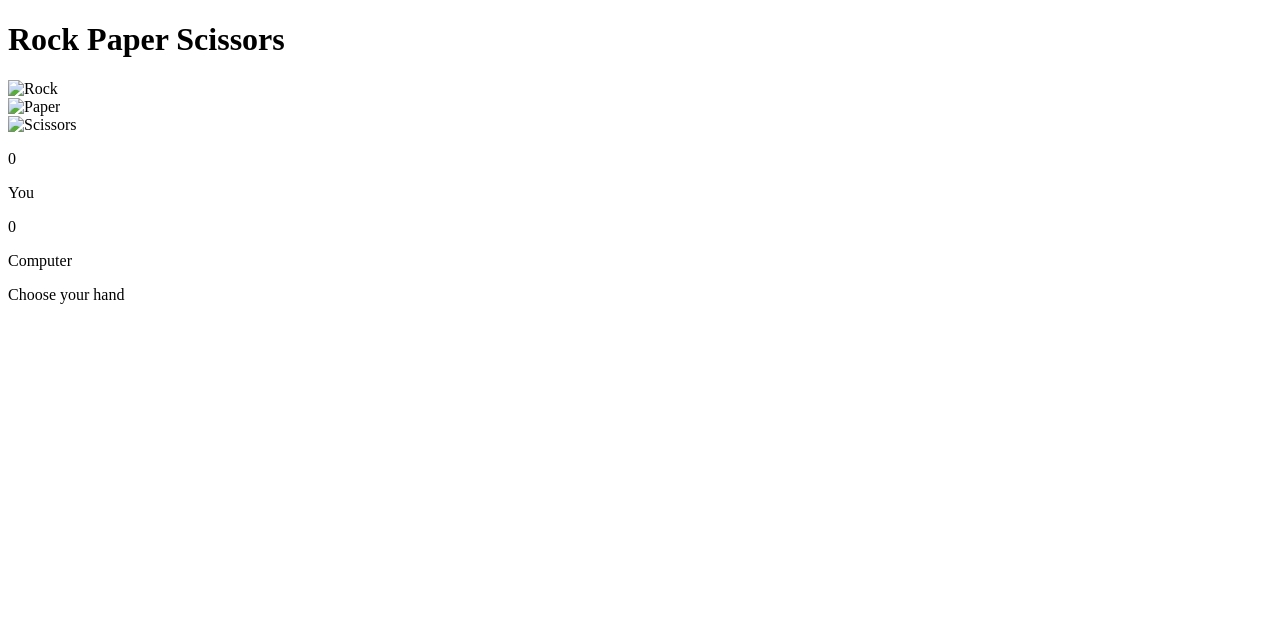
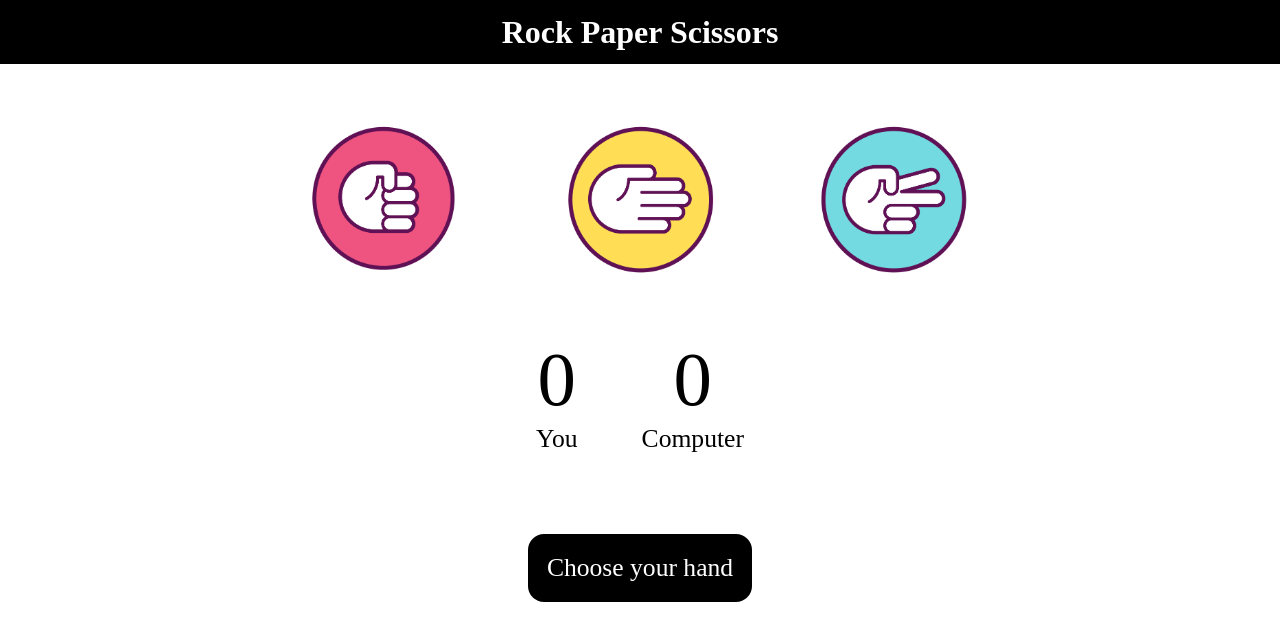
Before and after one commit to chYedukondalusrinivas/WebsiteProjects, a plain HTML site: page Rock_game/index.html in a window 1280 px wide. Drawn offline with Linux system fonts and the light colour scheme.

Commit message:
Update index.html

```diff
--- a/Rock_game/index.html
+++ b/Rock_game/index.html
@@ -4,19 +4,19 @@
     <meta charset="UTF-8">
     <meta name="viewport" content="width=device-width, initial-scale=1.0">
     <title>Game</title>
-    <link rel="stylesheet" href=".styles.css">
+    <link rel="stylesheet" href="styles.css">
 </head>
 <body>
    <h1>Rock Paper Scissors</h1>
    <div class="symbols">
         <div class="symbol" id="rock">
-            <img src=".rock (1).png" alt="Rock">
+            <img src="rock (1).png" alt="Rock">
         </div>
         <div class="symbol" id="paper">
-            <img src=".paper.png" alt="Paper">
+            <img src="paper.png" alt="Paper">
         </div>
         <div class="symbol" id="scissors">
-            <img src=".scissors.png" alt="Scissors">
+            <img src="scissors.png" alt="Scissors">
         </div>
    </div>
    <div class="scores">
@@ -32,6 +32,6 @@
    <div class="result-para">
         <p id="result">Choose your hand</p>
    </div>
-    <script src=".script.js"></script>
+    <script src="script.js"></script>
 </body>
 </html>
```
